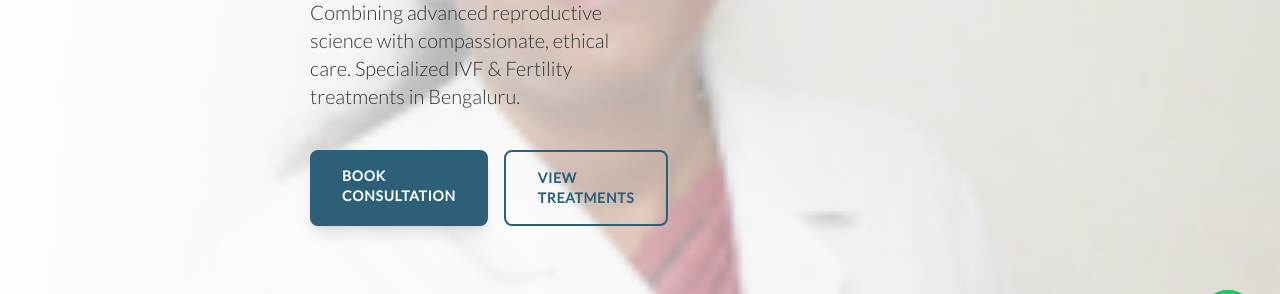
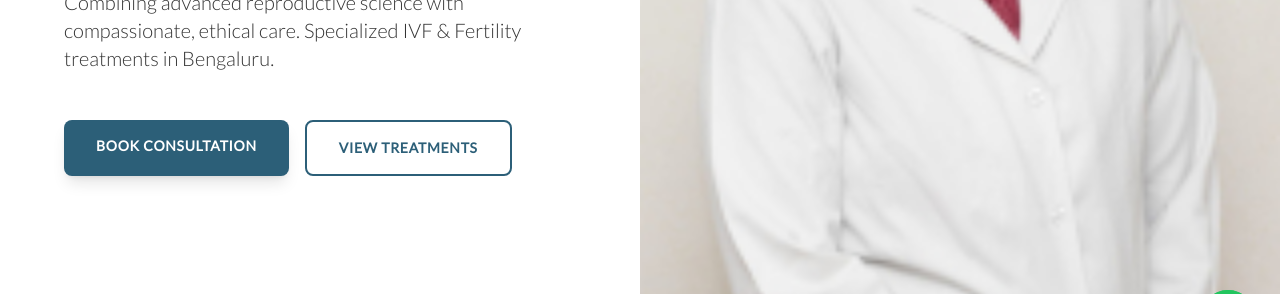
Before and after one commit to aaravgupta10/doctor-santosh-site, a plain HTML site: page index.html in a window 1280 px wide. Shown: the part 420-714 px from the top of the page. Drawn offline with nearby package versions, Linux system fonts and the light colour scheme; a web font is replaced by a local one.

Commit message:
Unfucking lapotp view

```diff
--- a/index.html
+++ b/index.html
@@ -98,32 +98,29 @@
         </div>
     </nav>
 
-    <header id="home" class="relative w-full min-h-screen flex items-center overflow-hidden">
+    <header id="home" class="relative w-full min-h-screen md:h-screen flex flex-col md:flex-row">
 
-        <div class="absolute inset-0 z-0">
-            <img src="assets/images/Cover.jpg" alt="Dr Santosh IVF Specialist"
-                class="w-full h-full object-cover object-top">
-
-            <div class="absolute inset-0 bg-gradient-to-r from-white/95 via-white/60 to-transparent"></div>
+        <div class="absolute inset-0 md:relative md:w-1/2 md:order-2 h-full z-0">
+            <img src="assets/images/Cover.jpg" alt="Dr Santosh"
+                class="w-full h-full object-cover object-top md:object-center">
+            <div class="absolute inset-0 bg-white/85 md:hidden"></div>
         </div>
 
         <div
-            class="relative z-10 max-w-7xl mx-auto px-6 lg:px-8 flex flex-col md:flex-row items-center h-full pt-24 md:pt-0">
+            class="relative z-10 w-full md:w-1/2 md:order-1 flex items-center justify-center md:justify-start px-6 lg:px-16 py-20 md:py-0 bg-transparent md:bg-white">
+            <div class="max-w-xl text-center md:text-left space-y-6">
 
-            <div class="w-full md:w-1/2 text-center md:text-left space-y-6">
-
-                <h1
-                    class="font-serif text-4xl md:text-6xl font-bold text-medical-blue leading-tight animate-fade-in-up">
+                <h1 class="font-serif text-4xl md:text-6xl font-bold text-medical-blue leading-tight">
                     Your Journey to <br>
                     <span class="text-luxury-gold">Parenthood</span> Starts Here.
                 </h1>
 
-                <p class="text-lg md:text-xl text-dark-text max-w-lg mx-auto md:mx-0 font-light leading-relaxed">
+                <p class="text-lg md:text-xl text-dark-text font-light leading-relaxed">
                     Combining advanced reproductive science with compassionate, ethical care. Specialized IVF &
                     Fertility treatments in Bengaluru.
                 </p>
 
-                <div class="flex flex-col sm:flex-row gap-4 justify-center md:justify-start pt-4">
+                <div class="flex flex-col sm:flex-row gap-4 justify-center md:justify-start pt-6">
                     <a href="#contact"
                         class="px-8 py-4 bg-medical-blue text-white rounded-lg font-bold uppercase tracking-wider hover:bg-luxury-gold transition shadow-lg text-sm">
                         Book Consultation
@@ -134,9 +131,8 @@
                     </a>
                 </div>
             </div>
+        </div>
 
-            <div class="md:w-1/2"></div>
-        </div>
     </header>
 
     <section class="bg-medical-blue py-10 relative z-10 -mt-10 mx-4 lg:mx-20 rounded shadow-xl">
```
